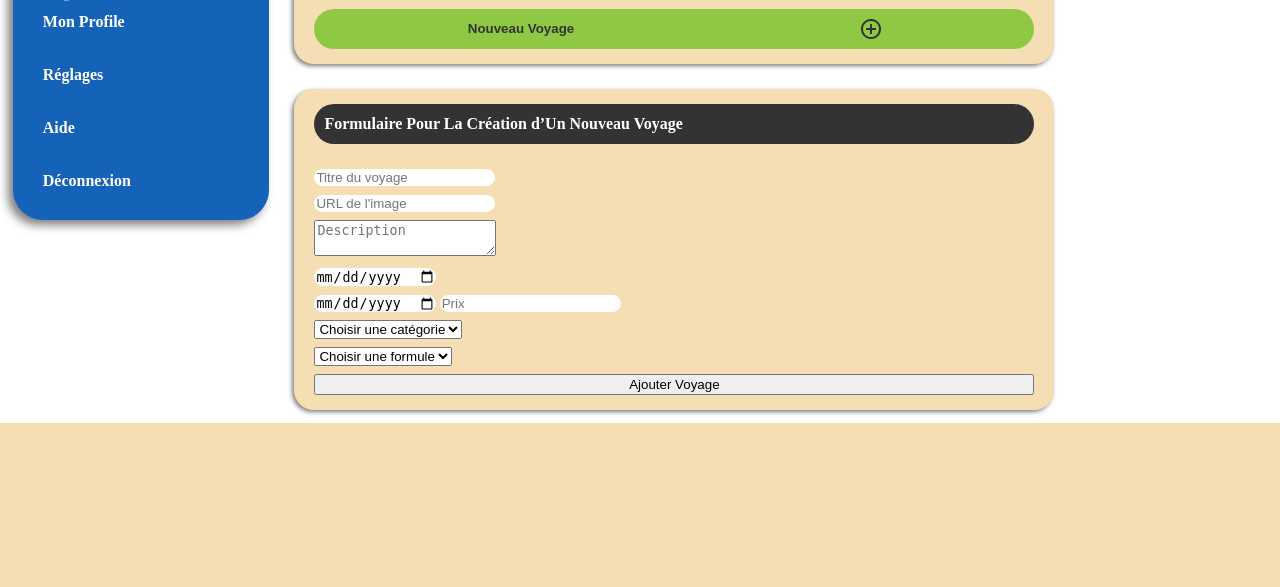
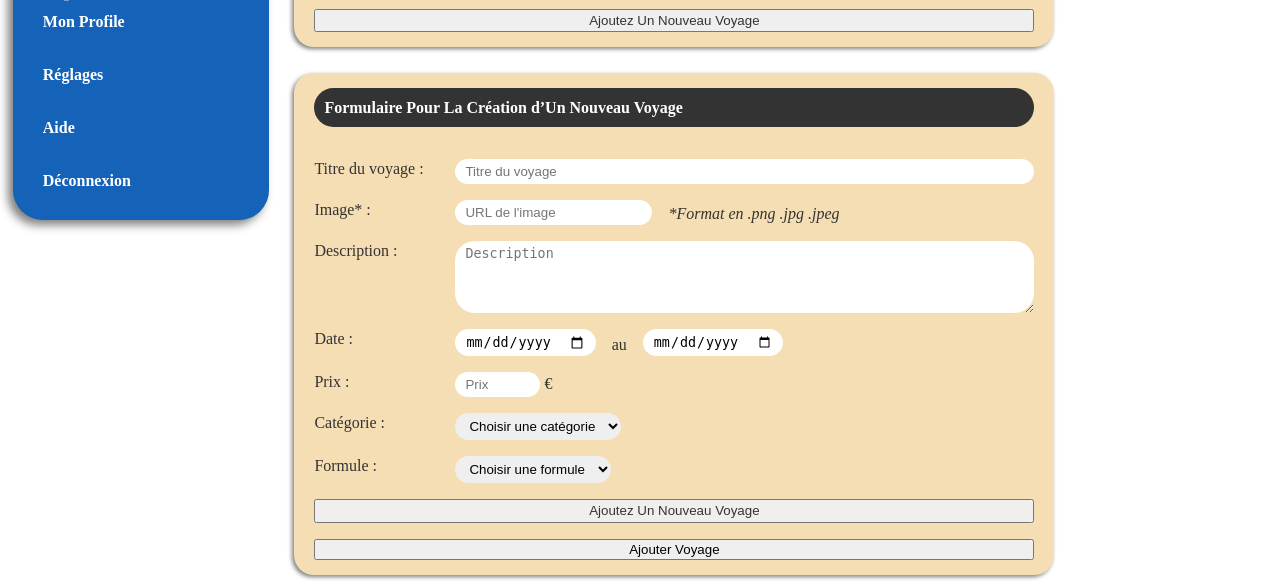
Before and after one commit to antoine-codeur/JCP_Vacances, a PHP site: page / in a window 1280 px wide. Shown: the part 565-1152 px from the top of the page. Before the commit the page ends 988 px from the top, so only its background shows below. Run offline with PHP 8.4, Linux system fonts and the light colour scheme; the visitor is signed in with stand-in values (Sample User, id 1); data that the repository does not hold is empty.

Commit message:
save (not working) $classVoyageButton

```diff
--- a/asset/page/home.php
+++ b/asset/page/home.php
@@ -1,5 +1,5 @@
     <?php include 'asset/template/model/searchBar.php'; ?>
     <?php include 'asset/template/model/preview.php'; ?>
-    <?php $idVoyageButton="id='buttonAjoutVoyage'";
+    <?php $idVoyageButton="buttonAjoutVoyage";
     include 'asset/template/model/listVoyages.php'; ?>
     <?php include 'asset/template/formulaire.php'; ?>
--- a/asset/page/listVoyage.php
+++ b/asset/page/listVoyage.php
@@ -1,2 +1,2 @@
-<?php $idVoyageButton="id='buttonAjoutVoyage'";
-    include 'asset/template/model/listVoyages.php'; ?>
+<?php $idVoyageButton="buttonAjoutVoyage";
+    include 'asset/template/model/listVoyages.php';
--- a/asset/style/style.css
+++ b/asset/style/style.css
@@ -20,10 +20,14 @@ h1,h2,h3,h4,h5,h6,th {
     line-height: 1.2em;
 
 }
-p,li,span,img,td {
+p,li,span,img,td,label {
     color: var(--black-text);
     line-height: 1.3em;
 
+}
+.i {
+    font-style: italic;
+    font-weight: 300;
 }
 /*BODY-LOGIN*/
 #bodyLogin {
@@ -226,28 +230,14 @@ main {
     flex-direction: column;
     gap: 1em;
 }
+form {
+    display: flex;
+    flex-direction: column;
+    gap: 1em;
+
+}
 #login {
     width: 450px;
-}
-#formulaire form,
-#login form {
-    display: flex;
-    flex-direction: column;
-    gap: 0.5em;
-
-}
-#login form div {
-    display: flex;
-    flex-direction: row;
-    justify-content: space-between;
-    gap: 1em;
-}
-#formulaire form div input,
-#login form div input {
-    flex: 1;
-    border: none;
-    border-radius: 20px;
-    max-width: 300px;
 }
 #formulaire h2,
 #login h1 {
@@ -255,6 +245,47 @@ main {
     color: var(--text-color-light);
     padding: 10px;
     border-radius: 20px;
+}
+.rowForm {
+    display: flex;
+    justify-content: start;
+    gap: 1em;
+}
+.rowForm #date,
+.rowForm span {
+    display: inline-flex;
+    align-items: end;
+}
+.rowForm input,
+.rowForm textarea,
+.rowForm select {
+    border-radius: 20px;
+    padding: 5px 10px;
+    border: none;
+}
+.rowForm input:focus,
+.rowForm textarea:focus,
+.rowForm select:focus {
+    color: var(--black-text);
+    outline: 2px solid var(--black-text);
+    background-color: var(--background);
+}
+.rowForm label:not(#date) {
+    display: flex;
+    min-width: 125px;
+}
+
+.rowForm input#title,
+.rowForm textarea {
+    flex: 1;
+}
+.rowForm input#price {
+    max-width: 85px;
+}
+
+.rowForm textarea {
+    resize: vertical;
+    height: 4.5rem;
 }
 /*FORMULAIRE-EDIT*/
 .modal {
@@ -268,13 +299,11 @@ main {
     overflow: auto;
     background-color: rgba(0,0,0,0.4);
 }
-
 .modal-content {
     margin: 10% auto;
     padding: 20px;
     width: 80%;
 }
-
 .close {
     color: var(--red);
     float: right;
@@ -287,7 +316,6 @@ main {
     text-decoration: none;
     cursor: pointer;
 }
-
 /*SECTION-WIDGET*/
 #sectionWidget {
     max-width: 300px;
--- a/asset/template/formulaire.php
+++ b/asset/template/formulaire.php
@@ -1,49 +1,49 @@
 <?php
 ini_set('display_errors', 1);
 error_reporting(E_ALL);
-
 if (!defined('ROOT_DIR')) {
     define('ROOT_DIR', realpath(__DIR__ . '/../../'));
 }
-
 if (!defined('ROOT_DIR')) {
     die('ROOT_DIR non défini.');
 }
 ?>
-
 <div id="formulaire" class="block">
     <h2>Formulaire Pour La Création d’Un Nouveau Voyage</h2>
     <form action="script/core/db/voyage/handleVoyage.php<?php echo isset($id_voyage) ? '?id_voyage=' . $id_voyage : ''; ?>" method="POST" enctype="multipart/form-data">
-        <div>
-            <label for=""></label>
+        <div class="rowForm">
+            <!-- ID Voyage (caché, pas besoin d'étiquette) -->
             <input type="hidden" name="id_voyage" value="<?php echo isset($voyage['id_voyage']) ? $voyage['id_voyage'] : ''; ?>">
         </div>
-        <div>
-            <label for=""></label>
-        <input type="text" name="title" placeholder="Titre du voyage" required value="<?php echo isset($voyage['title']) ? $voyage['title'] : ''; ?>">
+        <div class="rowForm">
+            <label for="title">Titre du voyage :</label>
+            <input type="text" id="title" name="title" placeholder="Titre du voyage" required value="<?php echo isset($voyage['title']) ? $voyage['title'] : ''; ?>">
         </div>
-        <div>
-            <label for=""></label>
-        <input type="text" name="image_url" placeholder="URL de l'image" value="<?php echo isset($voyage['image_url']) ? $voyage['image_url'] : ''; ?>">
+        <div class="rowForm">
+            <label for="image_url">Image* :</label>
+            <input type="text" id="image_url" name="image_url" placeholder="URL de l'image" value="<?php echo isset($voyage['image_url']) ? $voyage['image_url'] : ''; ?>">
+            <span class="i">*Format en .png .jpg .jpeg</span>
         </div>
-        <div>
-            <label for=""></label>
-        <textarea name="description" placeholder="Description"><?php echo isset($voyage['description']) ? $voyage['description'] : ''; ?></textarea>
+        <div class="rowForm">
+            <label for="description">Description :</label>
+            <textarea id="description" name="description" placeholder="Description"><?php echo isset($voyage['description']) ? $voyage['description'] : ''; ?></textarea>
         </div>
-        <div>
-            <label for=""></label>
-        <input type="date" name="date_debut" required value="<?php echo isset($voyage['date_debut']) ? $voyage['date_debut'] : ''; ?>">
+        <div class="rowForm">
+            <label for="date_debut">Date :</label>
+                <input type="date" id="date_debut" name="date_debut" required value="<?php echo isset($voyage['date_debut']) ? $voyage['date_debut'] : ''; ?>">
+                <label id="date" for="date_fin">au</label>
+                <input type="date" id="date_fin" name="date_fin" required value="<?php echo isset($voyage['date_fin']) ? $voyage['date_fin'] : ''; ?>">
         </div>
-        <div>
-            <label for=""></label>
-        <input type="date" name="date_fin" required value="<?php echo isset($voyage['date_fin']) ? $voyage['date_fin'] : ''; ?>">
-        <input type="number" name="price" placeholder="Prix" required value="<?php echo isset($voyage['price']) ? $voyage['price'] : ''; ?>">
+        <div class="rowForm">
+            <label for="price">Prix :</label>
+            <div>
+                <input type="number" id="price" name="price" placeholder="Prix" min="0" step="0.05" required value="<?php echo isset($voyage['price']) ? $voyage['price'] : ''; ?>">
+                <span>€</span>
+            </div>
         </div>
-        <div>
-            <label for=""></label>
-
-            <!-- Catégorie -->
-            <select name="id_categorie" required>
+        <div class="rowForm">
+            <label for="id_categorie">Catégorie :</label>
+            <select id="id_categorie" name="id_categorie" required>
                 <option value="" disabled selected>Choisir une catégorie</option>
                 <?php
                 $stmt = $db->prepare("SELECT * FROM categorie");
@@ -55,10 +55,9 @@ if (!defined('ROOT_DIR')) {
                 ?>
             </select>
         </div>
-        <div>
-            <label for=""></label>
-            <!-- Formule -->
-            <select name="id_formule" required>
+        <div class="rowForm">
+            <label for="id_formule">Formule :</label>
+            <select id="id_formule" name="id_formule" required>
                 <option value="" disabled selected>Choisir une formule</option>
                 <?php
                 $stmt = $db->prepare("SELECT * FROM formule");
@@ -70,7 +69,8 @@ if (!defined('ROOT_DIR')) {
                 ?>
             </select>
         </div>
-
-        <input type="submit" value="<?php echo isset($id_voyage) && $id_voyage ? "Mettre à jour" : "Ajouter Voyage"; ?>">
+        <?php $textVoyageButton="Ajoutez Un Nouveau Voyage";
+        include 'asset/template/model/button-add-voyage.php';?>
+        <input class="<?php echo isset($id_voyage) && $id_voyage ? "editButton" : "addButton"; ?>" type="submit" value="<?php echo isset($id_voyage) && $id_voyage ? "Mettre à jour" : "Ajouter Voyage"; ?>">
     </form>
 </div>
--- a/asset/template/model/button-add-voyage.php
+++ b/asset/template/model/button-add-voyage.php
@@ -1,6 +1,6 @@
-<button <?php echo $idVoyageButton;?> <?php echo $classVoyageButton;?>>
-    <span><?php echo $addVoyageButton;?></span>
-    <?php if ($classVoyageButton === "class='formVoyageButton'") : ?>
+<button id="<?php echo $idVoyageButton;?>" class="<?php echo $classVoyageButton;?>">
+    <span><?php echo $textVoyageButton;?></span>
+    <?php if ($classVoyageButton === 'formVoyageButton') : ?>
         <svg id="sizeSVG" xmlns="http://www.w3.org/2000/svg" viewBox="0 0 20 20">
             <path id="plusSVG" d="M9,15h2v-4h4v-2h-4v-4h-2v4h-4v2h4v4ZM10,20c-1.38,0-2.68-.26-3.9-.79-1.22-.52-2.28-1.24-3.18-2.14-.9-.9-1.61-1.96-2.14-3.18-.52-1.22-.79-2.52-.79-3.9s.26-2.68.79-3.9c.53-1.22,1.24-2.28,2.14-3.18.9-.9,1.96-1.61,3.18-2.14,1.22-.52,2.52-.79,3.9-.79s2.68.26,3.9.79c1.22.53,2.27,1.24,3.18,2.14.9.9,1.61,1.96,2.14,3.18.52,1.22.79,2.52.79,3.9s-.26,2.68-.79,3.9-1.24,2.27-2.14,3.18c-.9.9-1.96,1.61-3.18,2.14s-2.52.79-3.9.79ZM10,18c2.23,0,4.12-.77,5.67-2.33,1.55-1.55,2.33-3.44,2.33-5.67s-.77-4.12-2.33-5.68c-1.55-1.55-3.44-2.32-5.67-2.32s-4.12.78-5.68,2.32c-1.55,1.55-2.32,3.44-2.32,5.68s.78,4.12,2.32,5.67c1.55,1.55,3.44,2.33,5.68,2.33Z"/>
         </svg>
--- a/asset/template/widget/addVoyage.php
+++ b/asset/template/widget/addVoyage.php
@@ -1,6 +1,6 @@
 <div id="ajoutVoyage" class="block">
     <h3>Ajouter un voyage</h3>
-    <?php $idVoyageButton="id='widgetAjoutVoyage'"; $addVoyageButton="Appuyez ici !"; $classVoyageButton ="class='formVoyageButton'"; $sauvegarde = null;
+    <?php $idVoyageButton="widgetAjoutVoyage"; $textVoyageButton="Appuyez ici !"; $classVoyageButton ="formVoyageButton";
         include 'asset/template/model/button-add-voyage.php';?>
 </div>
 <div id="createModal" class="modal">
--- a/login.php
+++ b/login.php
@@ -45,11 +45,11 @@ if ($_SERVER["REQUEST_METHOD"] == "POST" && isset($_POST['username']) && isset($
             <?php if (!empty($message)): ?>
                 <p><?= $message ?></p>
             <?php endif; ?>
-            <div>
+            <div class="rowForm">
                 <label for="username">Nom d'utilisateur:</label>
                 <input type="text" id="username" name="username" required>
             </div>
-            <div>
+            <div class="rowForm">
                 <label for="password">Mot de passe:</label>
                 <input type="password" id="password" name="password" required>
             </div>
```
